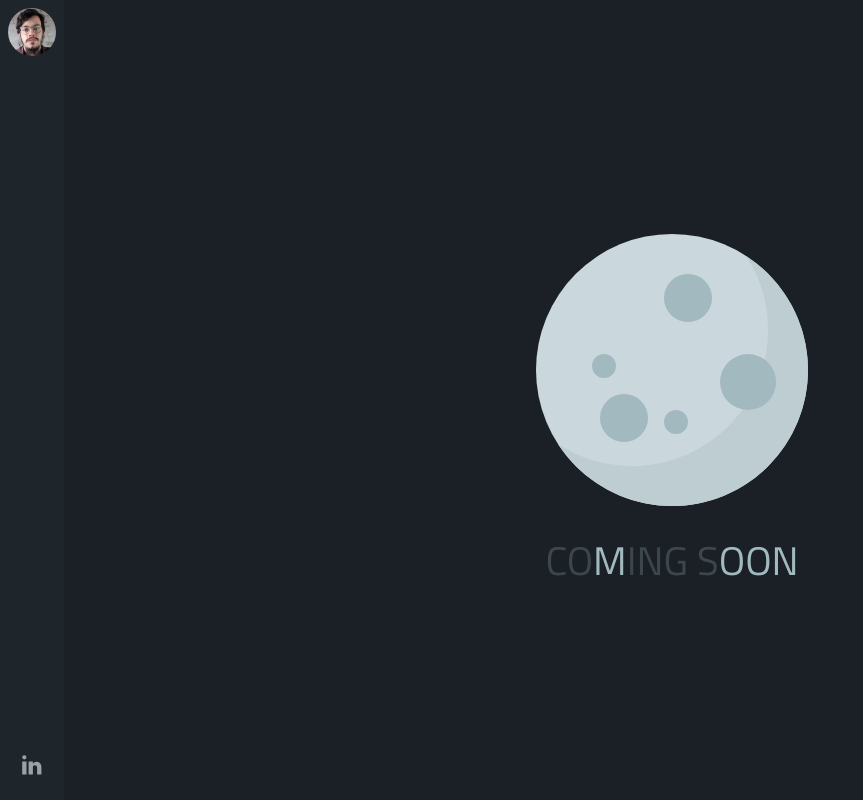
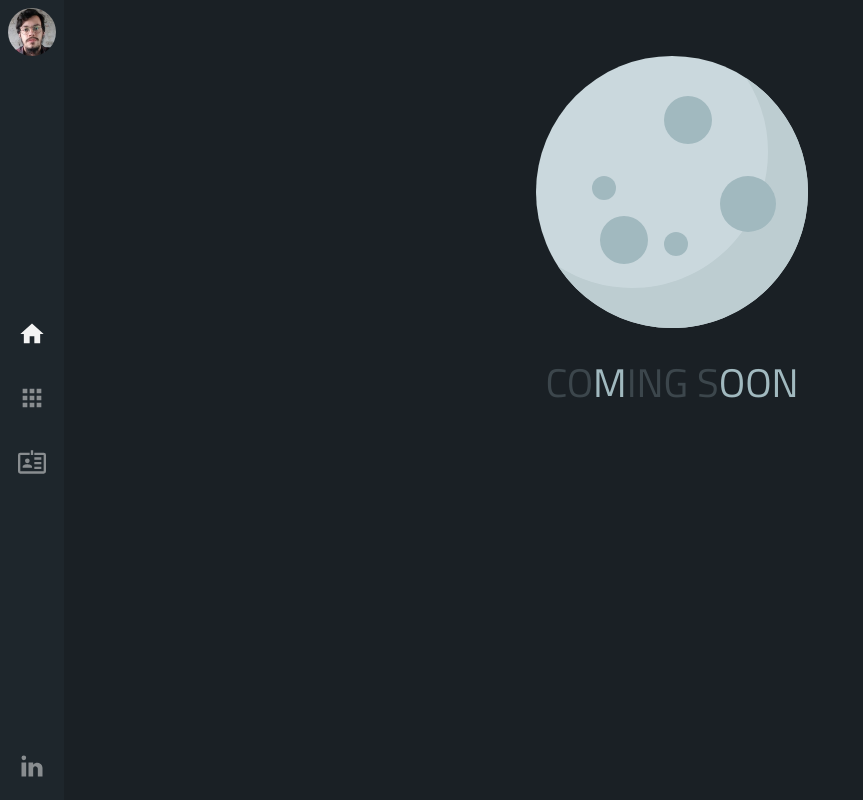
Before and after one commit to merterbil-zz/merterbil.in, a Next.js app: page / in a window 1280 px wide. Shown: the whole page, without its empty margins (0-863 px from the left). Built offline with nearby package versions, Linux system fonts and the light colour scheme.

Commit message:
implemented styled-components

```diff
--- a/components/Layout.js
+++ b/components/Layout.js
@@ -1,107 +1,28 @@
-const Layout = ({ children }) => (
-    <>
-        <div className="app">
-            <div className="sidebar d-flex flex-row">
-                <div className="avatar">
-                    <img src="/img/mertol_erbil_avatar.jpg" alt="Mertol Erbil" />
-                </div>
-                <div className="nav"></div>
-                <div className="social">
-                    <a href="https://www.linkedin.com/in/blasphx/" target="_blank" rel="noopener" title="linkedin" aria-label="linkedin Mertol Erbil">
-                        <svg viewBox="0 0 24 24">
-                            <path fill="#f4f4f4" d="M21,21H17V14.25C17,13.19 15.81,12.31 14.75,12.31C13.69,12.31 13,13.19 13,14.25V21H9V9H13V11C13.66,9.93 15.36,9.24 16.5,9.24C19,9.24 21,11.28 21,13.75V21M7,21H3V9H7V21M5,3A2,2 0 0,1 7,5A2,2 0 0,1 5,7A2,2 0 0,1 3,5A2,2 0 0,1 5,3Z" />
-                        </svg>
-                    </a>
-                </div>
-            </div>
-            <main>{children}</main>
-        </div>
-        <style jsx>{`
-            .app {
-                position: absolute;
-                top: 0;
-                bottom: 0;
-                width: 100%;
-                height: 100%;
-                display: grid;
-                grid-template-columns: 4rem 1fr;
-            }
+import { withRouter } from 'next/router'
+import Link from 'next/link'
+import styled, { createGlobalStyle } from 'styled-components'
 
-            .sidebar {
-                background-color: #1e262c;
-                display: grid;
-                grid-template-rows: 4rem 1fr 4rem;
-            }
-
-            .sidebar .avatar {
-                padding: .5rem;
-            }
-
-            .sidebar .avatar img {
-                width: 3rem;
-                height: 3rem;
-                object-fit: cover;
-                object-position: center center;
-                border-radius: 50%;
-            }
-
-            .sidebar .social {
-                display: grid;
-            }
-
-            .sidebar .social a {
-                padding: 1rem;
-                opacity: .6;
-                text-align: center;
-            }
-
-            .sidebar .social a:hover {
-                opacity: 1;
-            }
-
-            .sidebar .social a svg {
-                width: 1.6rem;
-                height: 1.6rem;
-            }
-
-            main {
-                position: relative;
-                padding: 2rem;
-                height: 100%;
-            }
-        `}</style>
-        <style jsx global>{`
+const GlobalStyle = createGlobalStyle`
     html,
     body {
         margin: 0;
         padding: 0;
-                font-family: 'Titillium Web', sans-serif;
-                background-color: #1a2025;
-                color: #f4f4f4;
+        font-family: 'Titillium Web', 'Halvetica', sans-serif;
+        background-color: ${({ theme }) => theme.colors.secondary};
+        color: ${({ theme }) => theme.colors.textPrimary};
         font-size: 16px!important;
     }
 
     *,
     :after,
     :before {
-                -webkit-font-smoothing: antialiased;
-                -webkit-touch-callout: none;
-                -moz-osx-font-smoothing: grayscale;
-                -webkit-box-sizing: border-box;
         box-sizing: border-box;
-                -webkit-text-size-adjust: 100%;
-                -moz-text-size-adjust: 100%;
-                -ms-text-size-adjust: 100%;
         text-size-adjust: 100%;
         outline: none;
     }
 
     img,
     svg {
-                -webkit-user-drag: none;
-                -webkit-user-select: none;
-                -moz-user-select: none;
-                -ms-user-select: none;
         pointer-events: none;
     }
 
@@ -142,8 +63,99 @@ const Layout = ({ children }) => (
     .justify-content-center {
         justify-content: center;
     }
-        `}</style>
+`
+const App = styled.div`
+    width: 100%;
+    height: 100%;
+    display: grid;
+    grid-template-columns: 4em 1fr;
+    grid-auto-rows: 100vh;
+`
+const SideBar = styled.div`
+    background-color: ${({ theme }) => theme.colors.primary};
+    display: grid;
+    grid-template-rows: 4rem 1fr 4rem;
+`
+const Avatar = styled.img`
+    object-fit: cover;
+    object-position: center center;
+    width: 3rem;
+    height: 3rem;
+    border-radius: 50%;
+    margin: .5rem;
+`
+const NavLink = styled.a`
+    padding: 1rem;
+    text-align: center;
+    opacity: .5;
+    transition: all .25s;
+    &:hover,
+    &.active {
+        opacity: 1;
+        background-color: ${({ theme }) => theme.colors.primary};
+    }
+`
+const Icon = styled.svg`
+    width: 1.75rem;
+    height: 1.75rem;
+    fill: ${({ theme }) => theme.colors.textPrimary};
+`
+const SiteNav = styled.nav`
+    display: grid;
+    grid-template-columns: 1fr;
+    grid-auto-rows: 4rem;
+    margin-top: auto;
+    margin-bottom: auto;
+`
+const SocialNav = styled.nav`
+    display: grid;
+    grid-template-columns: 1fr;
+    grid-auto-rows: 4rem;
+`
+const Page = styled.main`
+    padding: 2rem;
+`
+
+const Layout = ({ children, router }) => (
+    <>
+        <GlobalStyle />
+        <App>
+            <SideBar>
+                <Avatar src="/img/mert_erbil_avatar.jpg" alt="Mert Erbil" />
+                <SiteNav>
+                    <Link href="/" passHref>
+                        <NavLink className={router.pathname === '/' ? 'active' : null}>
+                            <Icon viewBox="0 0 24 24">
+                                <path d="M10,20V14H14V20H19V12H22L12,3L2,12H5V20H10Z" />
+                            </Icon>
+                        </NavLink>
+                    </Link>
+                    <Link href="/projects" passHref>
+                        <NavLink className={router.pathname === '/projects' ? 'active' : null}>
+                            <Icon viewBox="0 0 24 24">
+                                <path d="M16,20H20V16H16M16,14H20V10H16M10,8H14V4H10M16,8H20V4H16M10,14H14V10H10M4,14H8V10H4M4,20H8V16H4M10,20H14V16H10M4,8H8V4H4V8Z" />
+                            </Icon>
+                        </NavLink>
+                    </Link>
+                    <Link href="/about" passHref>
+                        <NavLink className={router.pathname === '/about' ? 'active' : null}>
+                            <Icon viewBox="0 0 24 24">
+                                <path d="M8,9A2,2 0 0,1 10,11A2,2 0 0,1 8,13A2,2 0 0,1 6,11A2,2 0 0,1 8,9M12,17H4V16C4,14.67 6.67,14 8,14C9.33,14 12,14.67 12,16V17M20,8H14V10H20V8M20,12H14V14H20V12M20,16H14V18H20V16M22,4H14V6H22V20H2V6H10V4H2A2,2 0 0,0 0,6V20A2,2 0 0,0 2,22H22A2,2 0 0,0 24,20V6A2,2 0 0,0 22,4M13,6H11V2H13V6Z" />
+                            </Icon>
+                        </NavLink>
+                    </Link>
+                </SiteNav>
+                <SocialNav>
+                    <NavLink href="https://www.linkedin.com/in/mert-erbil/" target="_blank" rel="noopener" title="linkedIn" aria-label="linkedIn Mert Erbil">
+                        <Icon viewBox="0 0 24 24">
+                            <path d="M21,21H17V14.25C17,13.19 15.81,12.31 14.75,12.31C13.69,12.31 13,13.19 13,14.25V21H9V9H13V11C13.66,9.93 15.36,9.24 16.5,9.24C19,9.24 21,11.28 21,13.75V21M7,21H3V9H7V21M5,3A2,2 0 0,1 7,5A2,2 0 0,1 5,7A2,2 0 0,1 3,5A2,2 0 0,1 5,3Z" />
+                        </Icon>
+                    </NavLink>
+                </SocialNav>
+            </SideBar>
+            <Page>{children}</Page>
+        </App>
     </>
 )
 
-export default Layout
+export default withRouter(Layout)
--- /dev/null
+++ b/pages/_app.js
@@ -0,0 +1,22 @@
+import App from 'next/app'
+import React from 'react'
+import { ThemeProvider } from 'styled-components'
+
+const theme = {
+    colors: {
+        primary: '#1e262c',
+        secondary: '#1a2025',
+        textPrimary: '#f4f4f4'
+    },
+}
+
+export default class MyApp extends App {
+    render() {
+        const { Component, pageProps } = this.props
+        return (
+            <ThemeProvider theme={theme}>
+                <Component {...pageProps} />
+            </ThemeProvider>
+        )
+    }
+}
--- a/pages/_document.js
+++ b/pages/_document.js
@@ -1,9 +1,29 @@
 import Document, { Html, Head, Main, NextScript } from 'next/document'
+import { ServerStyleSheet } from 'styled-components'
 
 class MyDocument extends Document {
+
     static async getInitialProps(ctx) {
-        const initialProps = await Document.getInitialProps(ctx)
-        return { ...initialProps }
+        const sheet = new ServerStyleSheet()
+        const originalRenderPage = ctx.renderPage
+
+        try {
+            ctx.renderPage = () => originalRenderPage({
+                enhanceApp: App => props => sheet.collectStyles(<App {...props} />)
+            })
+            const initialProps = await Document.getInitialProps(ctx)
+            return {
+                ...initialProps,
+                styles: (
+                    <>
+                        {initialProps.styles}
+                        {sheet.getStyleElement()}
+                    </>
+                )
+            }
+        } finally {
+            sheet.seal()
+        }
     }
 
     render() {
@@ -23,6 +43,7 @@ class MyDocument extends Document {
             </Html>
         )
     }
+
 }
 
 export default MyDocument
--- a/pages/index.js
+++ b/pages/index.js
@@ -1,12 +1,11 @@
+import { NextSeo } from 'next-seo'
 import Layout from '../components/Layout'
-
-import { NextSeo } from 'next-seo'
 
 const Index = () => (
     <>
-        <NextSeo title="Home" description="Personal website for showing my skills and projects." canonical="https://merterbil.in" />
+        <NextSeo titleTemplate="%s | Mert Erbil" title="Welcome" description="Personal website for showing my skills and projects." canonical="https://merterbil.in" />
         <Layout>
-            <div className="page d-flex flex-column align-items-center justify-content-center">
+            <div className="d-flex flex-column align-items-center justify-content-center">
                 <svg className="moon" viewBox="0 0 512 512">
                     <circle className="cls-1" cx="256" cy="256" r="217.6" />
                     <path className="cls-2" d="M374.48,73.52A216.51,216.51,0,0,1,409.6,192c0,120.18-97.42,217.6-217.6,217.6A216.5,216.5,0,0,1,73.52,374.48,217.36,217.36,0,0,0,256,473.6c120.18,0,217.6-97.42,217.6-217.6A217.36,217.36,0,0,0,374.48,73.52Z" />
```
Also changed, not shown: components/ProjectCard.js (added, +19 -0 lines), package.json (+6 -2 lines), pages/about.js (added, +13 -0 lines), pages/projects.js (added, +13 -0 lines), .babelrc (added), public/img/mert_erbil_avatar.jpg (renamed from public/img/mertol_erbil_avatar.jpg), 1 other file (tests, documents, lock files or other folders). Lines whose indentation alone changed are shown as unchanged.
